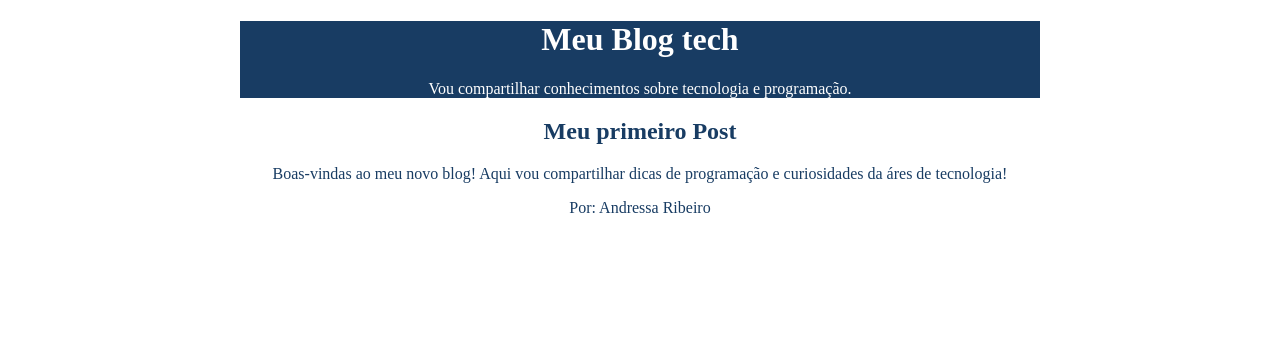
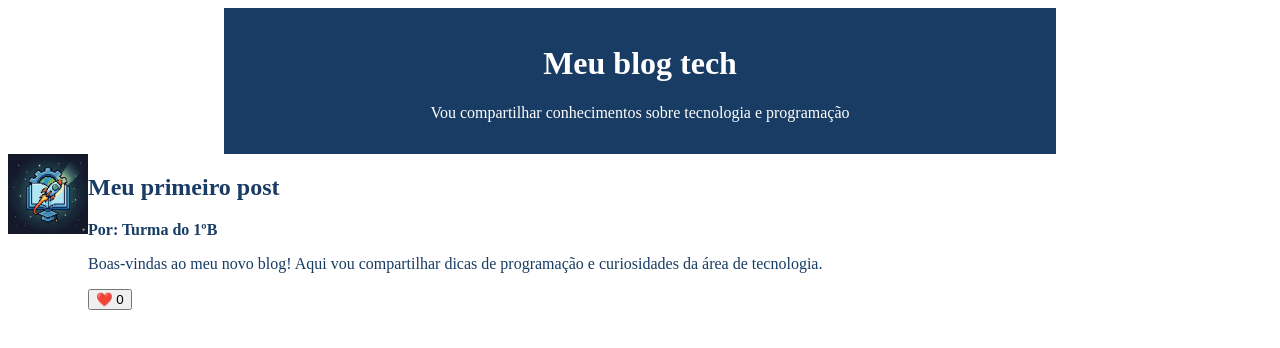
Before and after one commit to andressaribeiromoreira/PAGINA-WEB, a plain HTML site: page index.html in a window 1280 px wide. Drawn offline with Linux system fonts and the light colour scheme.

Commit message:
Update index.html

```diff
--- a/index.html
+++ b/index.html
@@ -1,39 +1,67 @@
 <!DOCTYPE html>
+
 <html lang="pt-br">
+
 <head>
     <meta charset="UTF-8">
     <meta name="viewport" content="width=device-width, initial-scale=1.0">
     <title>Blog</title>
-    <style>
-        header{
-            background-color: #183c63;
-            color: #FFFFFF;
-            text-align: center;
-            max-width: 800px;
-            margin:0 auto;
-        }
 
-        main{
-            background-color:#FFFFFF;
-            color: #183c63;
-            text-align: center;
-            max-width: 800px;
-            margin:0 auto;
-        }
-    </style>
 </head>
+
 <body>
     <header>
-    <h1>Meu Blog tech</h1>
+        <h1>Meu blog tech</h1>
+        <p>Vou compartilhar conhecimentos sobre tecnologia e programação</p>
+        <style>
+            header {
+                background-color: #183C63;
+                color: #FFFFFF;
+                text-align: center;
+                max-width: 800px;
+                margin: 0 auto;
+                padding: 16px;
+            }
 
-<p>Vou compartilhar conhecimentos sobre tecnologia e programação.</p>
+            main {
+                background-color: #FFFFFF;
+                color: #183C63;
+                display: flex;
+            }
+
+            img {
+                width: 80px;
+                height: 80px;
+            }
+
+            .artigo-autor {
+                font-weight: bold;
+            }
+        </style>
     </header>
+
     <main>
-        <h2>Meu primeiro Post</h2>
-<p>Boas-vindas ao meu novo blog!
-    Aqui vou compartilhar dicas de programação e curiosidades da áres de tecnologia!</p>
-<p>Por: Andressa Ribeiro</p>
+        <img src="imagem-blog.png"
+            alt="logotipo conceitual de tecnologia e educação: um livro aberto de onde emerge um cérebro digital brilhante, cercado por ícones de Wi-Fi, circuitos e lâmpada de ideia. Cores em tons de azul e branco.">
+        <div>
+            <h2>Meu primeiro post</h2>
+            <p class="artigo-autor">Por: Turma do 1ºB</p>
+            <p>Boas-vindas ao meu novo blog! Aqui vou compartilhar dicas de programação e curiosidades da área de
+                tecnologia.</p>
+              <button>❤️ <span>0</span></button>
+        </div>
     </main>
-
 </body>
+<script>
+    const botoes =  document.querySelectorAll("button");
+    botoes.forEach(function(botao){
+    botao.addEventListener("click", botaoClicado);
+    function botaoClicado(){
+        console.log("fui clicado");
+        let texto = botao.querySelector("span");
+        texto.textContent++;
+    }
+    });
+    }
+</script>
 </html>
```
